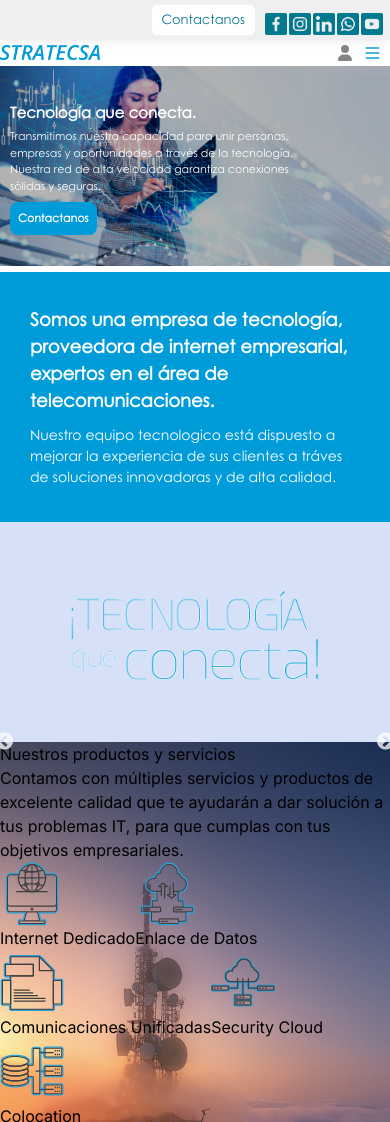
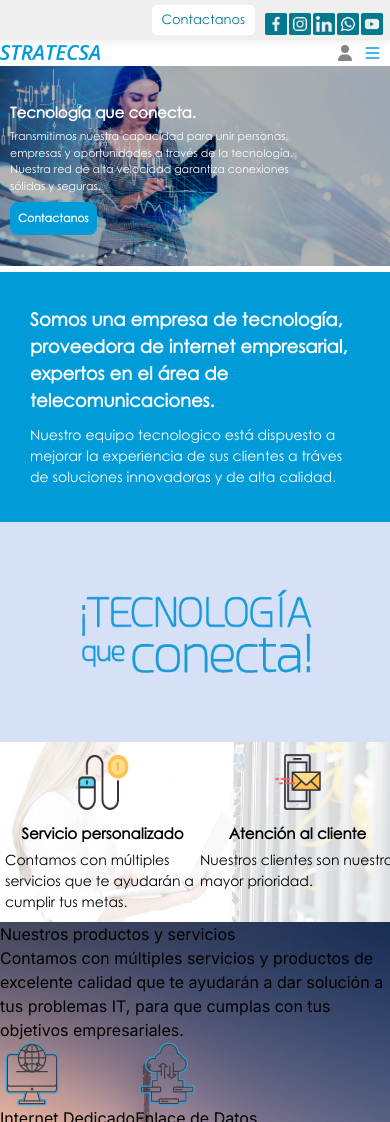
Before and after one commit to AndreaNavas18/stratecsa, a Next.js app: page /home in a window 390 px wide. Shown: the top 1122 px of the page. Built offline with nearby package versions, Linux system fonts and the light colour scheme.

Commit message:
committtt

```diff
--- a/src/app/components/footer/footer.jsx
+++ b/src/app/components/footer/footer.jsx
@@ -6,7 +6,7 @@
             <div className={Styles.divFooter}>
                 <div className={Styles.div1Footer}>
                     <div className={Styles.divIconF}>
-                        <a href="/home">
+                        <a href="/">
                             <img
                                 className={Styles.iconStraF}
                                 src="/img/logofinal.png"/>
@@ -42,7 +42,7 @@
                         <nav>
                             <ul className={Styles.ulNav}>
                                 <li className={Styles.liNav}>
-                                    <a href="/home">Inicio</a>
+                                    <a href="/">Inicio</a>
                                 </li>
                                 <li className={Styles.liNav}>
                                     <a href="/servicios">Servicios</a>
@@ -64,7 +64,7 @@
                         <nav>
                             <ul className={Styles.ulNav2}>
                                 <li className={Styles.liNav2}>
-                                    <a href="/home">Amplia cobertura</a>
+                                    <a href="/">Amplia cobertura</a>
                                 </li>
                                 <li className={Styles.liNav2}>
                                     <a href="/servicios">Servicio personalizado</a>
--- a/src/app/components/footer/footer1.jsx
+++ b/src/app/components/footer/footer1.jsx
@@ -28,7 +28,7 @@
             <footer className={`${Styles.footer1} ${Styles.noneMovil}`} style={backFooter}>
                 <div className={Styles.seccion1}>
                     <div className={Styles.div1F1}>
-                        <a href="/home">
+                        <a href="/">
                             <img className={Styles.logoF1} src="/img/logofinal.png"/>
                         </a>
 
@@ -256,7 +256,7 @@
                     </div>
 
                     <div className={Styles.seccion2M}>
-                            <a href="/home">
+                            <a href="/">
                                 <img className={Styles.logoF1M} src="/img/logofinal.png"/>
                             </a>
                             <h2 className={Styles.copyF1M}>© 2024 Stratecsa sas </h2>
--- a/src/app/components/header2/header2.jsx
+++ b/src/app/components/header2/header2.jsx
@@ -17,7 +17,7 @@
         <section className={`${Styles.sectionNav} ${Styles.sectionNavM}`}>
             <div className={`${Styles.container} ${Styles.containerM}`}>
                 <div className={`${Styles.divIcon} ${Styles.divIconM}`}>
-                    <a href="/home">
+                    <a href="/">
                         <img
                             className={`${Styles.iconStra} ${Styles.iconStraM}`}
                             src="/img/logofinal.png"/>
@@ -27,7 +27,7 @@
                     <nav>
                         <ul className={Styles.ulNav}>
                             <li className={Styles.liNav}>
-                                <a href="/home">Inicio</a>
+                                <a href="/">Inicio</a>
                             </li>
                             <li className={Styles.liNav}>
                                 <a href="/servicios/internet-dedicado">Servicios</a>
@@ -57,7 +57,7 @@
                 <nav className={Styles.navM}>
                     <ul className={Styles.ulMenuMovil}>
                         <li className={Styles.liMenuMovil}>
-                            <a href="/home">Inicio</a>
+                            <a href="/">Inicio</a>
                         </li>
                         <li className={Styles.liMenuMovil}>
                             <a href="/servicios/internet-dedicado">Servicios</a>
--- a/src/app/home/seccion2/seccion2.jsx
+++ b/src/app/home/seccion2/seccion2.jsx
@@ -15,10 +15,10 @@
                 </div>
                 <div className={`${Styles.divLogoS2} ${Styles.divLogoS2M}`}>
                     <div className={`${Styles.divIconS2} ${Styles.divIconS2M}`}>
-                        <a href="/home">
+                        <a href="/">
                             <img
                                 className={`${Styles.iconStraS2} ${Styles.iconStraS2M}`}
-                                src="/new/banner3.png"/>
+                                src="/new/banner4.png"/>
                         </a>
                     </div>
                 </div>
--- a/src/app/home/seccionxslider/seccionxslider.jsx
+++ b/src/app/home/seccionxslider/seccionxslider.jsx
@@ -18,7 +18,7 @@
         imagen:  '/new/img24.png',
         alt: 'imagen2',
         titulo: 'Servicio personalizado',
-        parrafo: 'En Stratecsa los clientes son la prioridad, asi que contamos con múltiples servicios que te ayudarán a solucionar tus problemas IT y a cumplir tus metas.',
+        parrafo: 'Contamos con múltiples servicios que te ayudarán a cumplir tus metas.',
     },
     {
         id: 3,
@@ -39,44 +39,47 @@
 
 const settings = {
     autoplay: true,
-    dots: true,
     autoplaySpeed: 3000,
     infinite: true,
     speed: 500,
     slidesToShow: 2,
-    slidesToScroll: 2,
-    // appendDots: dots => (
-    //     <div
-    //       style={{
-    //         borderRadius: "10px",
-    //         padding: "10px",
-    //         margin: "0 auto",
-    //         backgroundColor: "#f1f1f1",
-    //         display: "flex",
-    //         justifyContent: "center",
-    //         alignItems: "center",
-    //       }}
-    //     >
-    //       <ul style={{ margin: "0px" }}> {dots} </ul>
-    //     </div>
-    //   ),
+    slidesToScroll: 1,
 };
+
+const divS4Styles = {
+    backgroundImage: `url(/new/chica.jpg)`,
+    backgroundSize: 'cover',
+    backgroundPosition: 'center',
+    height: '100%',
+    width: '100%',
+  };
+
+  const divSobre = {
+    backgroundColor: 'rgba(255, 255, 255, 0.8)',
+  }
 
 function SeccionXSlider() {
         return (
             <>
-                 <div className={Styles.sliderMM}>
+                 <div className={Styles.sliderMM} style={divS4Styles}>
+                 <div style={divSobre}>
                     <Slider {...settings}>
                         {
                             sliders.map((slider, index) => {
-                                <div key={index} className={Styles.cardMM}>
-                                    <img src={slider.imagen} alt={slider.alt} className={Styles.imagenMM} />
-                                    <h2 className={Styles.titleXMM}>{slider.titulo}</h2>
-                                    <p className={Styles.parrafoMM}>{slider.parrafo}</p>
-                                </div>
+                                return(
+                                <>
+                                        <div key={index} className={Styles.cardMM}>
+                                            <img src={slider.imagen} alt={slider.alt} className={Styles.imagenMM} />
+                                            <h2 className={Styles.titleXMM}>{slider.titulo}</h2>
+                                            <p className={Styles.parrafoMM}>{slider.parrafo}</p>
+                                        </div>
+
+                                </>
+                            )
                         })
                         }
                     </Slider>
+                    </div>
                  </div>
             </>
         );
--- a/src/app/home/seccionxslider/seccionxslider.module.css
+++ b/src/app/home/seccionxslider/seccionxslider.module.css
@@ -1,6 +1,6 @@
 @font-face {
     font-family: 'Century Gothic';
-    src: url('../../../../../public/fonts/CenturyGothic.ttf') format('truetype');
+    src: url('../../../../public/fonts/CenturyGothic.ttf') format('truetype');
     /* Asegúrate de que la ruta sea correcta desde tu archivo CSS */
 }
 
@@ -13,23 +13,38 @@
     flex-direction: column;
     position: relative;
     width: 90%;
-    margin: 0 auto;
-
+    height: auto;
 }
 
 .cardMM {
-
+    display: flex;
+    flex-direction: column;
+    /* justify-content: center; */
+    align-items: center;
+    width: 100%;
+    height: auto;
+    margin-bottom: 10px;
+    margin-left: 5px;
 }
 
 .imagenMM {
-
+    width: 60px;
+    height: 60px;
+    margin-top: 10px;
 }
 
 .titleXMM {
+    font-size: 15px;
+    color: #000000;
+    font-weight: bold;
+    margin-top: 10px;
 
 }
 
 .parrafoMM{
+    font-size: 14px;
+    color: #000000;
+    margin-top: 5px;
 
 }
 }
```
Also changed, not shown: src/app/page.js (+3 -109 lines), public/new/banner4.png (added), public/new/chica.jpg (renamed from public/new/img5(1).jpg), server.js (added).
